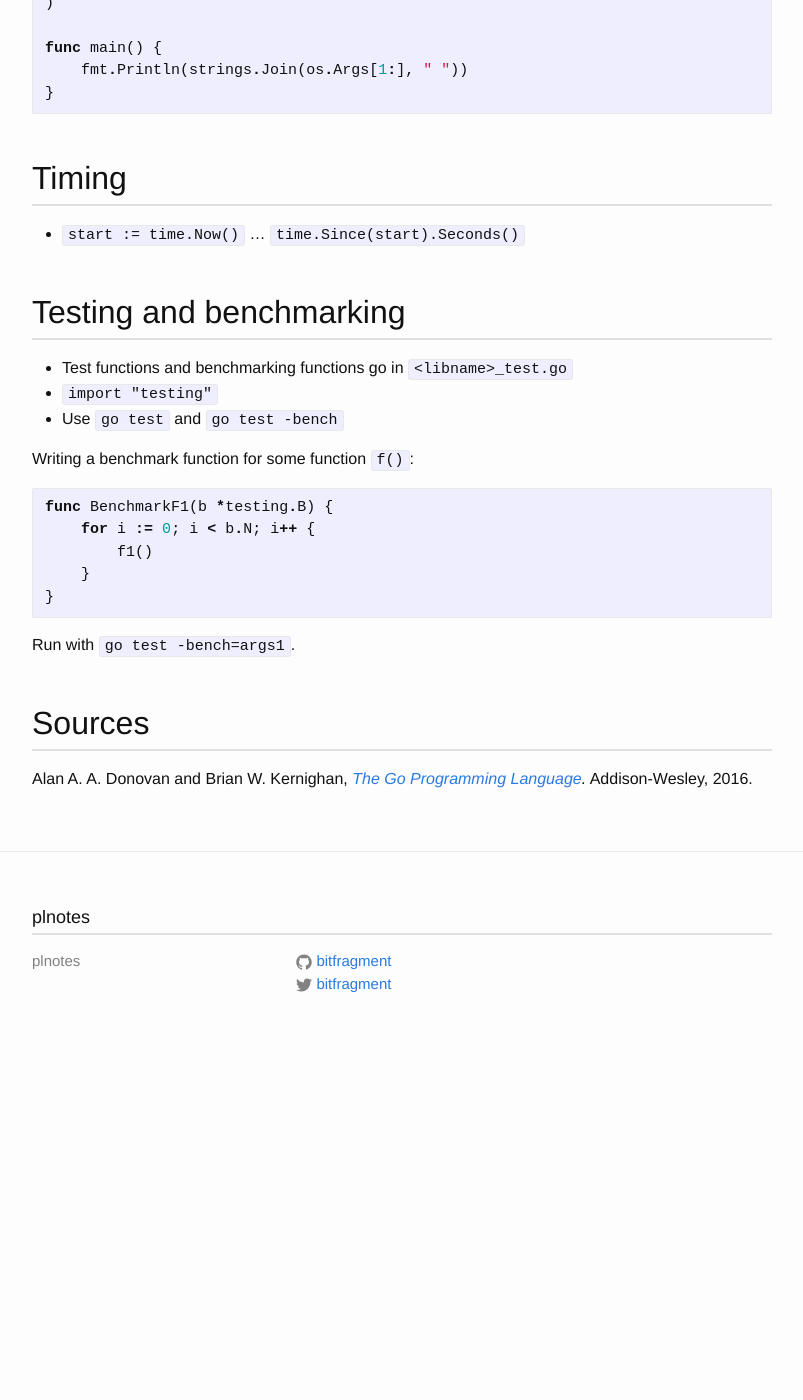
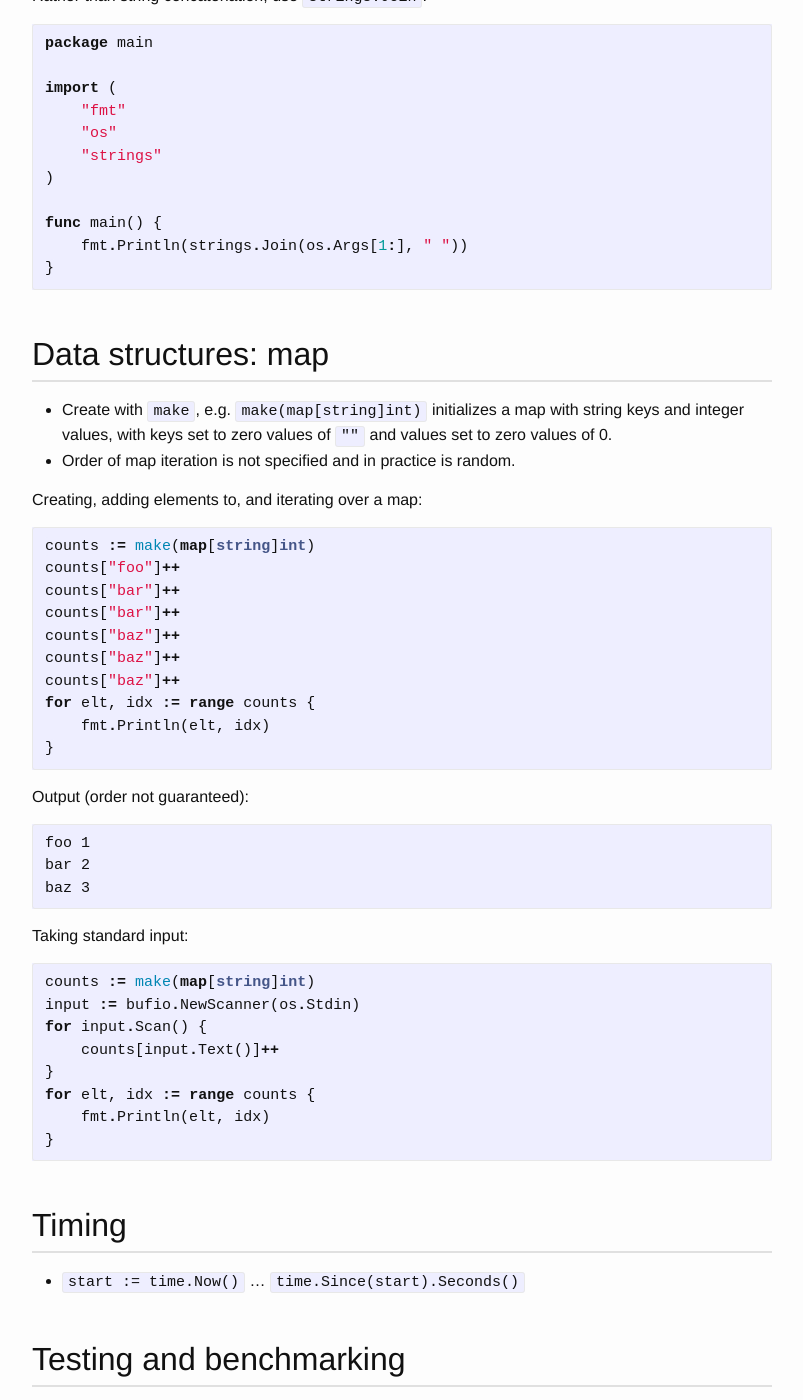
Before and after one commit to bitfragment/plnotes, a Jekyll site: the page built from _go/orientation.md, in a window 1280 px wide and 1400 px high, scrolled down 2609 px. Shown: the whole window, without its empty margins (238-1041 px from the left). Built offline with Jekyll 4.4.1, drawn with Linux system fonts in a browser that asks for light colours; before the commit the page ends 3664 px from its top, so only the background shows below that; some of the changed text lies outside the part shown.

Commit message:
Add notes from Donovan & Kernignan 1.3

````diff
--- a/_go/orientation.md
+++ b/_go/orientation.md
@@ -42,6 +42,7 @@
 
 * No semicolons
 * Comments are `//` and `/* ... */`
+* `if` and `for` conditions are not parenthesized
 * `+` is overloaded for string concatenation
 * `+=` is valid and has all the usual variants
 * Go has postfix only `++` and `--`
@@ -57,12 +58,17 @@
 
 ## I/O
 
-* `import "fmt"`
 * `fmt.Println()`
 * `fmt.Printf()` with e.g. `%0.2f` to format a float to two decimal points of
   precision
-* `os.Args` is a subscriptable array of command-line arguments
-
+* `os.Args` is an array of command-line arguments
+* stdin
+    - `input := bufio.NewScanner(os.Stdin)`
+    - `for input.Scan() { /* do something with input.Text() */ }`
+    - `input.Scan()`
+        - removes newline
+        - returns `true` if there is a line
+        - returns `false` if there is no more input
 
 ## Strings
 
@@ -116,6 +122,50 @@
 ```
 
 
+## Data structures: map
+
+* Create with `make`, e.g. `make(map[string]int)` initializes a map with
+  string keys and integer values, with keys set to zero values of `""` and
+  values set to zero values of 0.
+* Order of map iteration is not specified and in practice is random.
+
+Creating, adding elements to, and iterating over a map:
+
+```go
+counts := make(map[string]int)
+counts["foo"]++
+counts["bar"]++
+counts["bar"]++
+counts["baz"]++
+counts["baz"]++
+counts["baz"]++
+for elt, idx := range counts {
+    fmt.Println(elt, idx)
+}
+```
+
+Output (order not guaranteed):
+
+```
+foo 1
+bar 2
+baz 3
+```
+
+Taking standard input:
+
+```go
+counts := make(map[string]int)
+input := bufio.NewScanner(os.Stdin)
+for input.Scan() {
+    counts[input.Text()]++
+}
+for elt, idx := range counts {
+    fmt.Println(elt, idx)
+}
+```
+
+
 ## Timing
 
 * `start := time.Now()` ... `time.Since(start).Seconds()`
````
